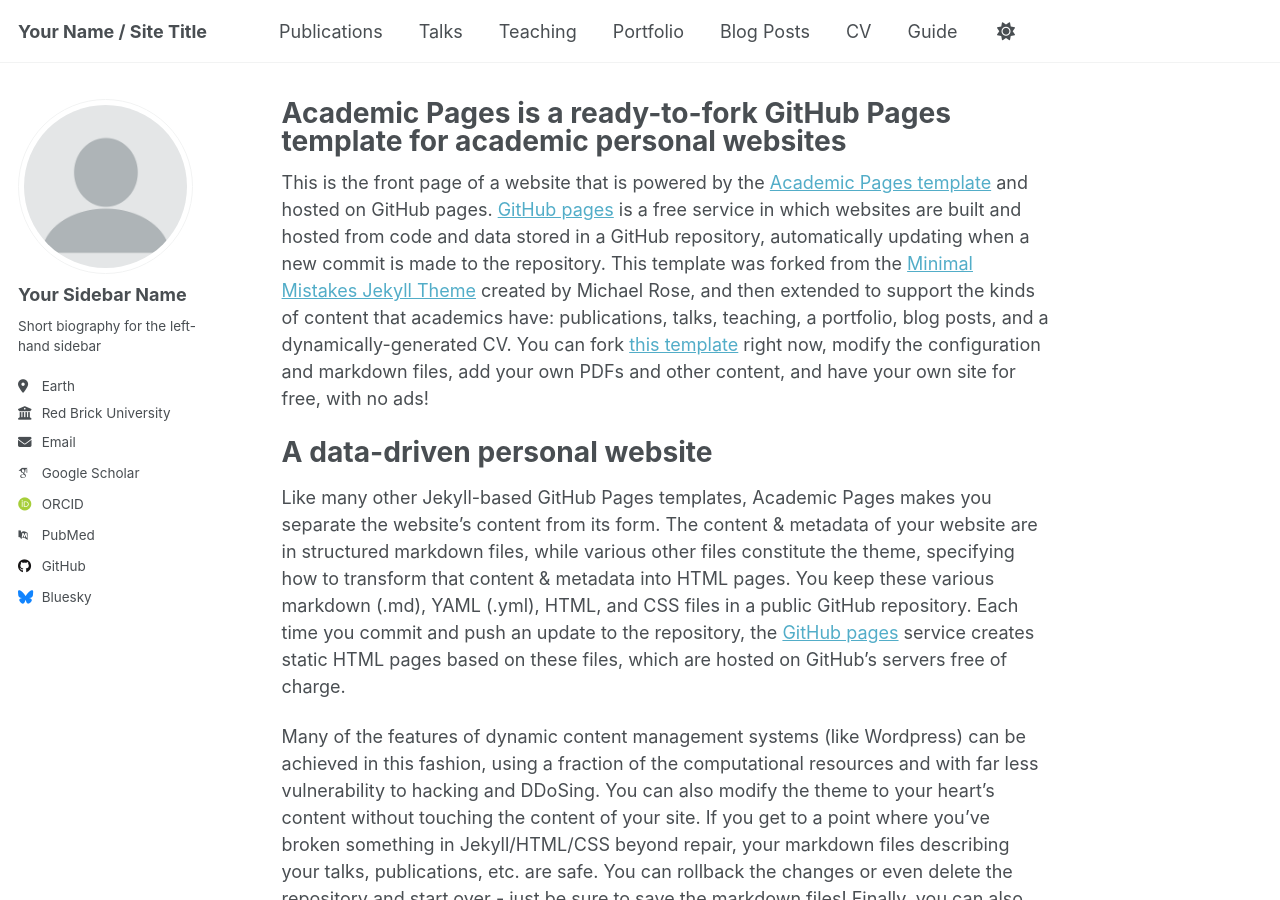
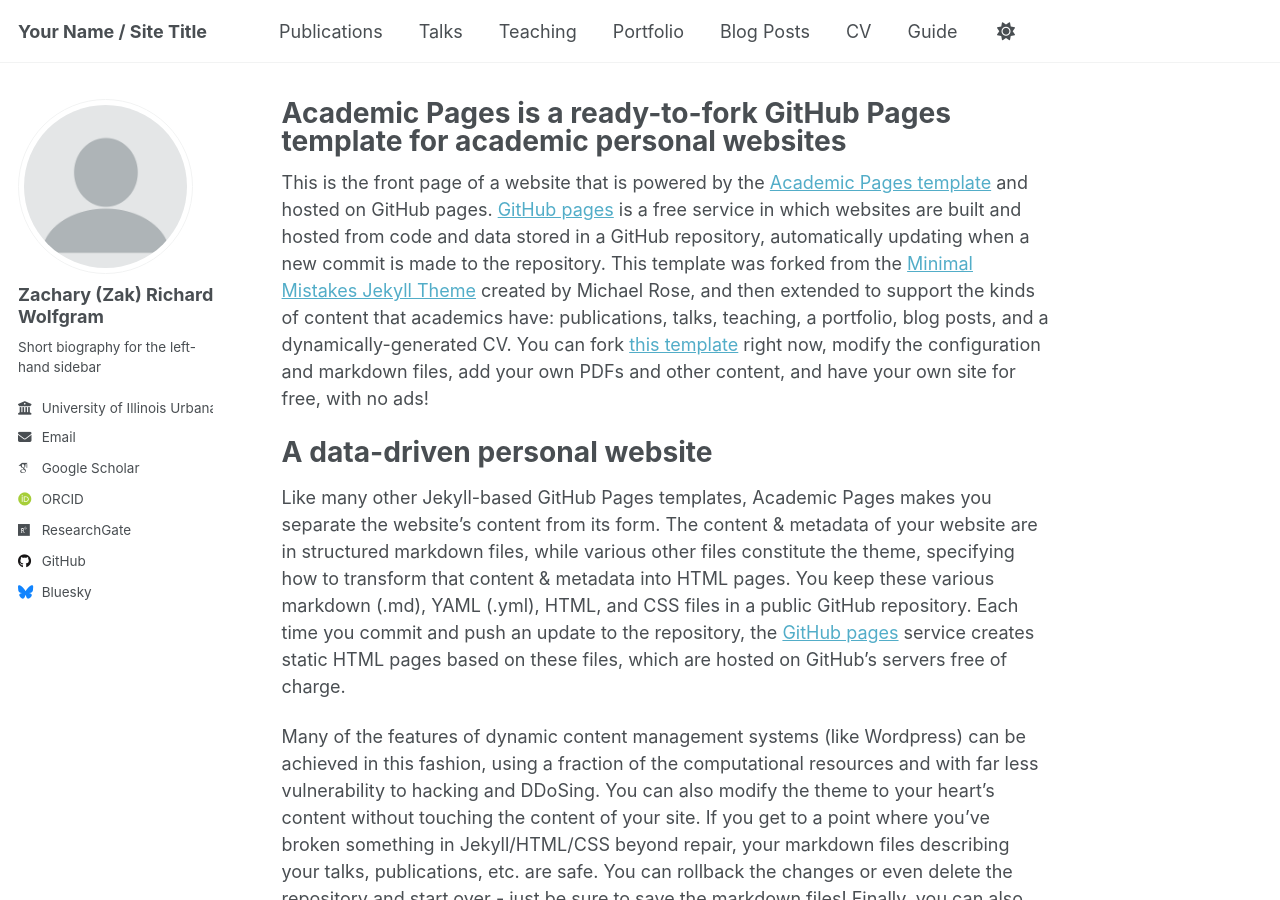
Before and after one commit to ZWolfgram/Zwolfgram.github.io, a Jekyll site: the page built from _pages/about.md, in a window 1280 px wide and 900 px high. Built offline with Jekyll 4.4.1, drawn with Linux system fonts in a browser that asks for light colours; some web fonts are replaced.

Commit message:
Update _config.yml

```diff
--- a/_config.yml
+++ b/_config.yml
@@ -23,23 +23,21 @@ repository               : "academicpages/academicpages.github.io"
 author:
   # Biographic information
   avatar           : "profile.png"
-  name             : "Your Sidebar Name"
-  pronouns         : # example: "she/her"
+  name             : "Zachary (Zak) Richard Wolfgram"
   bio              : "Short biography for the left-hand sidebar"
-  location         : "Earth"
-  employer         : "Red Brick University"
+  employer         : "University of Illinois Urbana Champaign"
   uri              : # URL
-  email            : "none@example.org"
+  email            : "zrw4@illinois.edu"
 
   # Academic websites
   academia         : # URL
   arxiv            : # URL - Update with the correct link to your profile
-  googlescholar    : "https://scholar.google.com/citations?user=PS_CX0AAAAAJ"
+  googlescholar    : "https://scholar.google.com/citations?user=UUUkvb0AAAAJ&hl=en&oi=sra"
   impactstory      : # URL
-  orcid            : "http://orcid.org/yourorcidurl"
+  orcid            : "https://orcid.org/my-orcid?orcid=0009-0001-3392-1493"
   semantic         : # URL
-  pubmed           : "https://www.ncbi.nlm.nih.gov/pubmed/?term=john+snow"
-  researchgate     : # URL
+  pubmed           : # URL
+  researchgate     : "https://www.researchgate.net/profile/Zachary-Wolfgram?ev=hdr_xprf"
   scopus           : # URL
 
   # Repositories and software development
```
